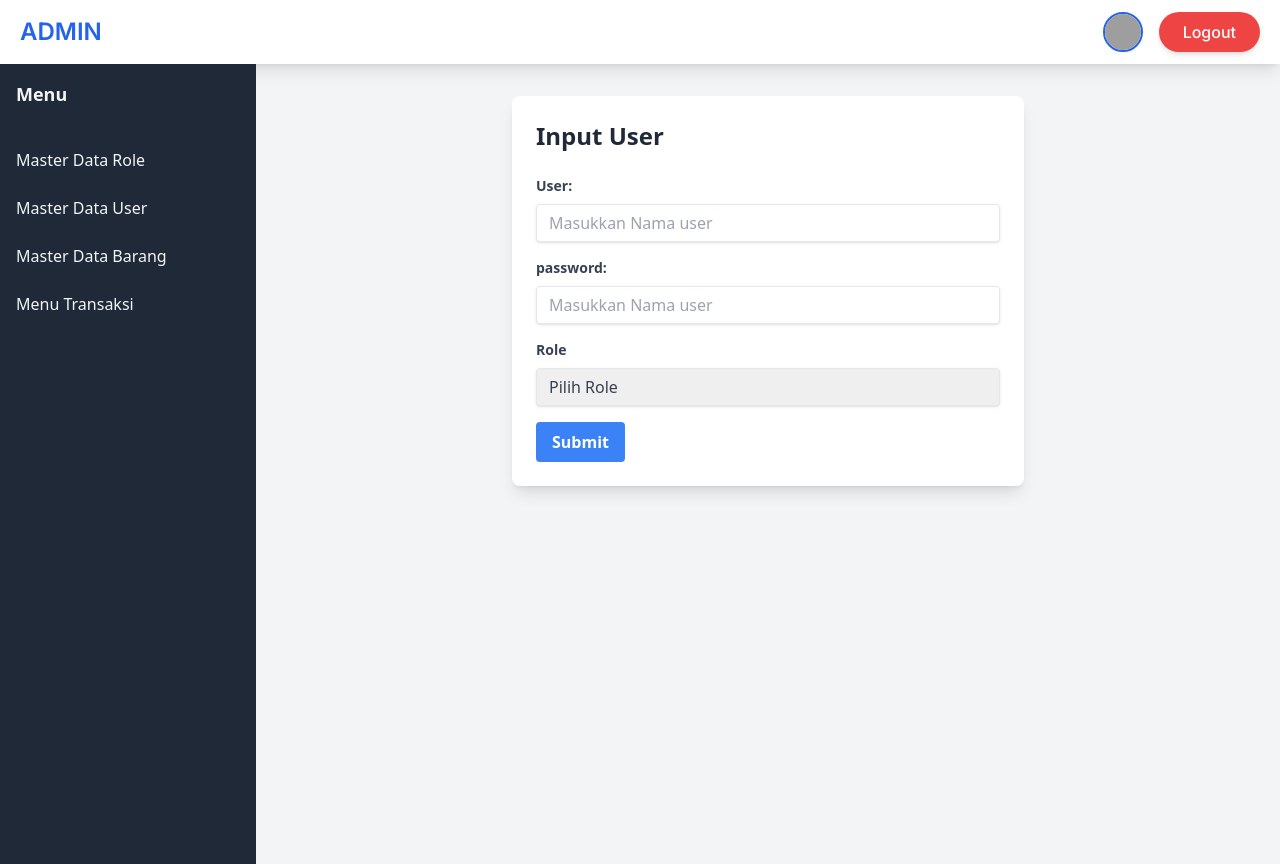
After one commit to taka-duarr/E-kelontong, a PHP site: template Views/admin/user_input.php in a window 1280 px wide. The commit adds this page. Run offline with PHP 8.4, Linux system fonts and the light colour scheme; the template is opened without the code that fills it, so the values that code supplies are empty; the visitor is signed in with stand-in values (Sample User, id 1); some libraries are stand-ins or nearby versions; grey boxes are pictures that could not be loaded.

Commit message:
input user done

```diff
--- a/Model/Model_role.php
+++ b/Model/Model_role.php
@@ -37,10 +37,10 @@ class ModelRole{
             return false;
         }
 
-        public function updateRole($id_role, $nama_role, $status_role){
+        public function updateRole( $nama_role, $status_role){
             $query = "UPDATE db_role SET nama_role = ?, status_role = ? WHERE id_role = ?";
             $stmt = $this->db->prepare($query);
-            $stmt->bind_param("ssi", $nama_role, $status_role, $id_role);
+            $stmt->bind_param("ss", $nama_role, $status_role);
 
             if ($stmt->execute()) {
                 return true;
--- /dev/null
+++ b/Views/admin/user_input.php
@@ -0,0 +1,67 @@
+<!-- <?php
+echo '<pre>';
+var_dump($roles);
+echo '</pre>';
+?> -->
+<!DOCTYPE html>
+<html lang="en">
+<head>
+    <meta charset="UTF-8">
+    <meta name="viewport" content="width=device-width, initial-scale=1.0">
+    <title>Input Barang</title>
+    <script src="https://cdn.tailwindcss.com"></script>
+</head>
+<body class="bg-gray-100 font-sans leading-normal tracking-normal">
+
+    <!-- Navbar -->
+    <?php include 'includes/navbar.php'; ?>
+
+    <!-- Main container -->
+    <div class="flex">
+        <!-- Sidebar -->
+        <?php include 'includes/sidebar.php'; ?>
+
+        <!-- Main Content -->
+        <div class="flex-1 p-8">
+            <!-- Form Input Barang -->
+            <div class="max-w-lg mx-auto bg-white p-6 rounded-lg shadow-lg">
+                <h2 class="text-2xl font-bold mb-6 text-gray-800">Input User</h2>
+                <form action="index.php?modul=user&fitur=input" method="POST" enctype="multipart/form-data">
+                    <!-- Nama Barang -->
+                    <div class="mb-4">
+                        <label for="nama_user" class="block text-gray-700 text-sm font-bold mb-2">User:</label>
+                        <input type="text" id="nama_user" name="nama_user" class="shadow appearance-none border rounded w-full py-2 px-3 text-gray-700 leading-tight focus:outline-none focus:shadow-outline" placeholder="Masukkan Nama user" required>
+                    </div>
+
+                    <!-- password -->
+                    <div class="mb-4">
+                        <label for="password_user" class="block text-gray-700 text-sm font-bold mb-2">password:</label>
+                        <input type="text" id="paswword_user" name="password_user" class="shadow appearance-none border rounded w-full py-2 px-3 text-gray-700 leading-tight focus:outline-none focus:shadow-outline" placeholder="Masukkan Nama user" required>
+                    </div>
+
+                    <div class="mb-4">
+                        <label for="nama_role" class="block text-gray-700 text-sm font-bold mb-2">Role</label>
+                        <select id="nama_role" name="nama_role" class="shadow appearance-none border rounded w-full py-2 px-3 text-gray-700 leading-tight focus:outline-none focus:shadow-outline" required>
+                        <option value="">Pilih Role</option>
+                        <?php foreach ($roles as $role) { ?>
+                            <option value="<?php echo htmlspecialchars($role['nama_role']); ?>">
+                                <?php echo htmlspecialchars($role['nama_role']); ?>
+                            </option>
+                        <?php } ?>
+                    </select>
+
+                    </div>
+
+                    <!-- Submit Button -->
+                    <div class="flex items-center justify-between">
+                        <button type="submit" class="bg-blue-500 hover:bg-blue-700 text-white font-bold py-2 px-4 rounded focus:outline-none focus:shadow-outline">
+                            Submit
+                        </button>
+                    </div>
+                </form>
+            </div>
+        </div>
+    </div>
+
+</body>
+</html>
--- a/Views/admin/user_list.php
+++ b/Views/admin/user_list.php
@@ -47,7 +47,7 @@
                                     <td class="py-3 px-4 text-blue-600"><?php echo htmlspecialchars($user['id_user']); ?></td>
                                     <td class="py-3 px-4"><?php echo htmlspecialchars($user['nama_user']); ?></td>
                                     <td class="py-3 px-4"><?php echo htmlspecialchars($user['password_user']); ?></td>
-                                    <td class="py-3 px-4"><?php echo htmlspecialchars($user['role_user']); ?></td>
+                                    <td class="py-3 px-4"><?php echo htmlspecialchars($user['nama_role']); ?></td>
                                     <td class="py-3 px-4">
                                         <button class="bg-green-500 hover:bg-green-700 text-white font-bold py-1 px-2 rounded mr-2">
                                             <a href="index.php?modul=user&fitur=edit&id_user=<?php echo $user['id_user']; ?>">Update</a>
--- a/index.php
+++ b/index.php
@@ -84,6 +84,10 @@
                 $controller->listUser();
                 break;
 
+            case 'input':
+                $controller->addUser();
+                break;
+
             }
     }
     ?>
```
Also changed, not shown: Controller/Controller_user.php (+25 -13 lines), Model/Model_user.php (+17 -10 lines).
